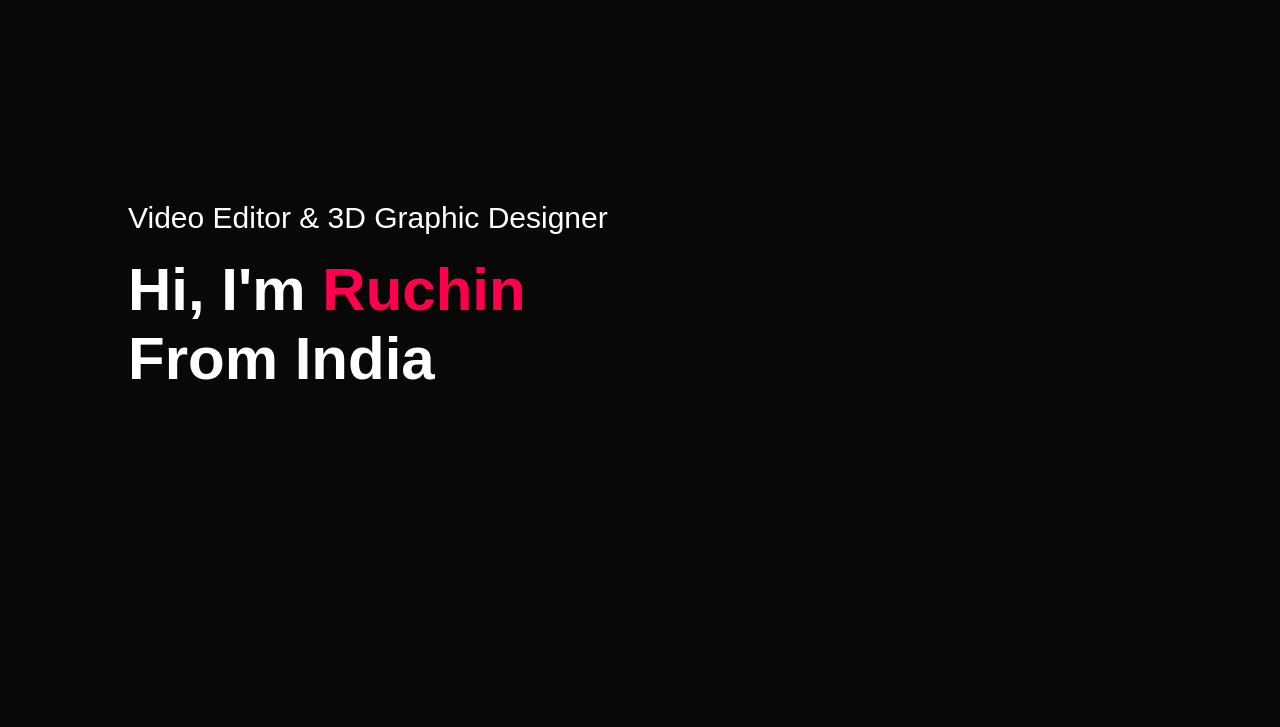
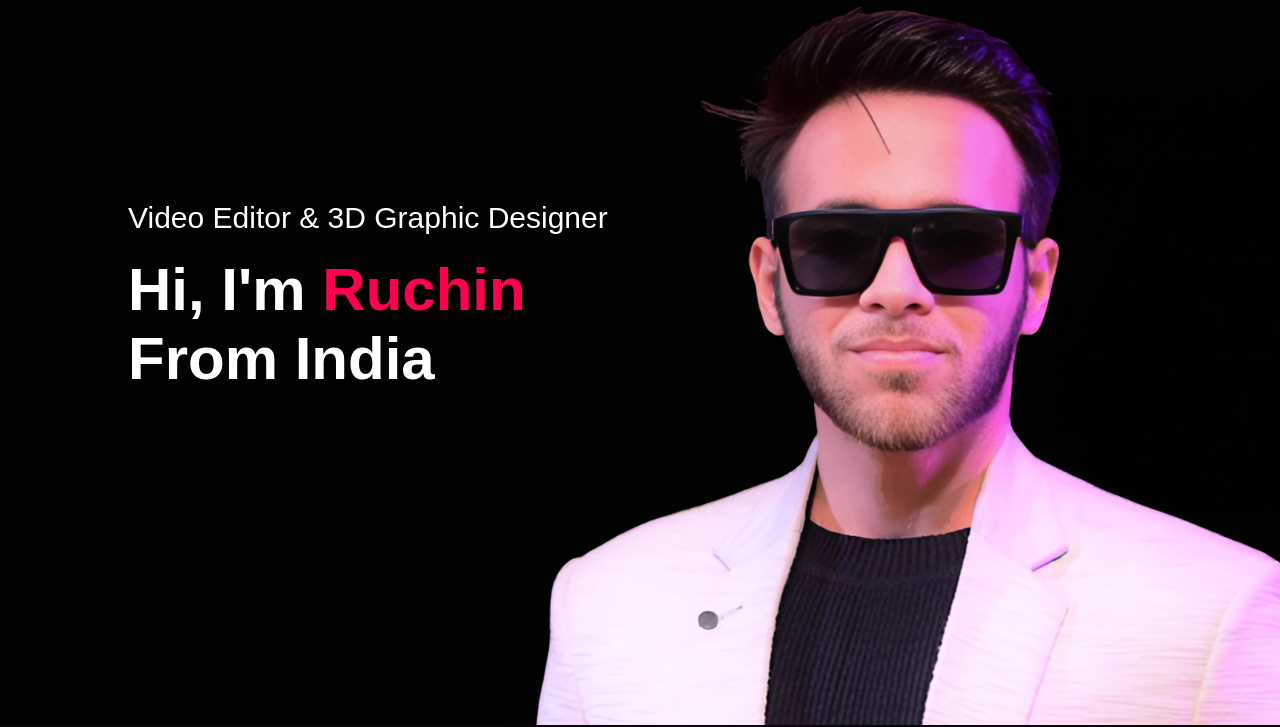
Before and after one commit to ruchin77/ruchin_edits, a plain HTML site: page index.html in a window 1280 px wide. Shown: the part 75-802 px from the top of the page. Drawn offline with Linux system fonts and the light colour scheme; files whose address does not match are found by name.

Commit message:
Update style.css

```diff
--- a/style.css
+++ b/style.css
@@ -14,7 +14,7 @@ body{
 #header{
     width: 100%;
     height: 100vh;
-    background-image: url(<a href="https://ibb.co/ZYCq5zW"><img src="https://i.ibb.co/CMFRgKh/background.png" alt="background" border="0"></a>);
+    background-image: url(background.png);
     background-size: cover;
     background-position: center;
     background-attachment: fixed;
```
